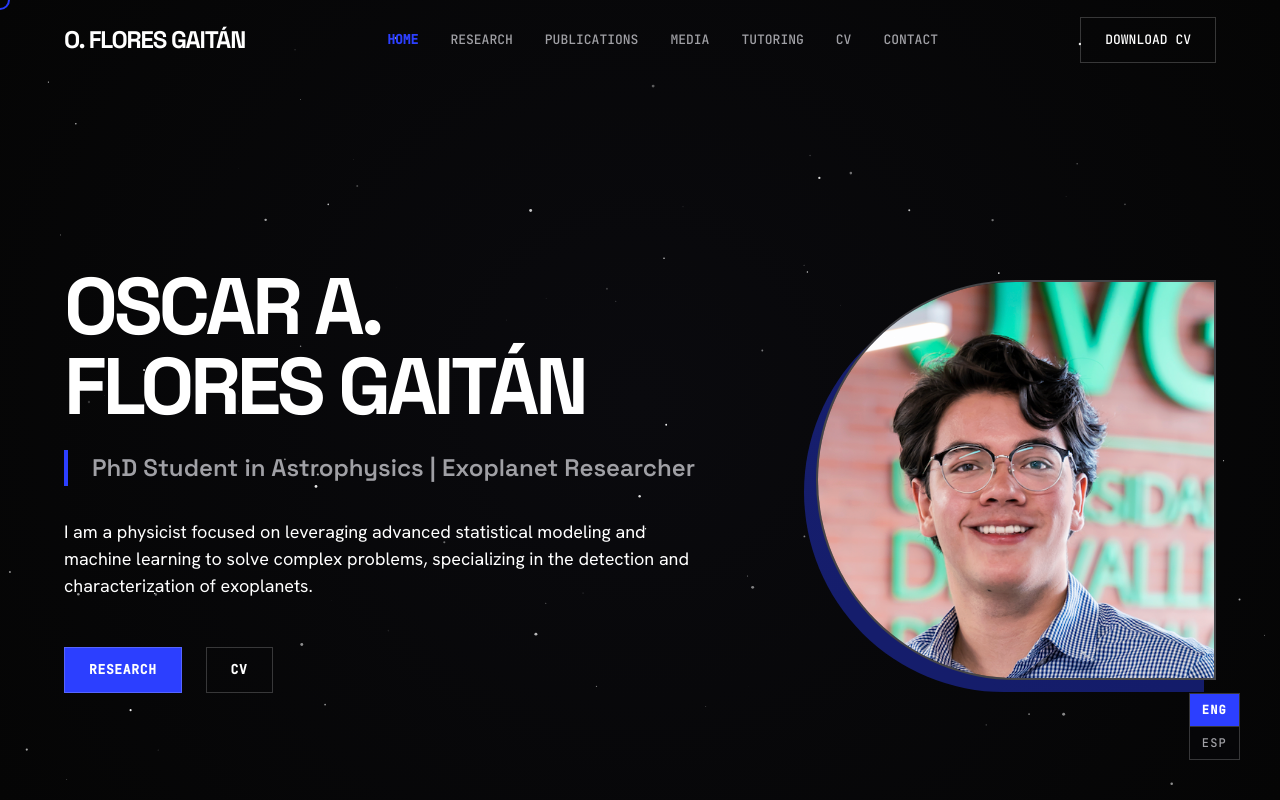
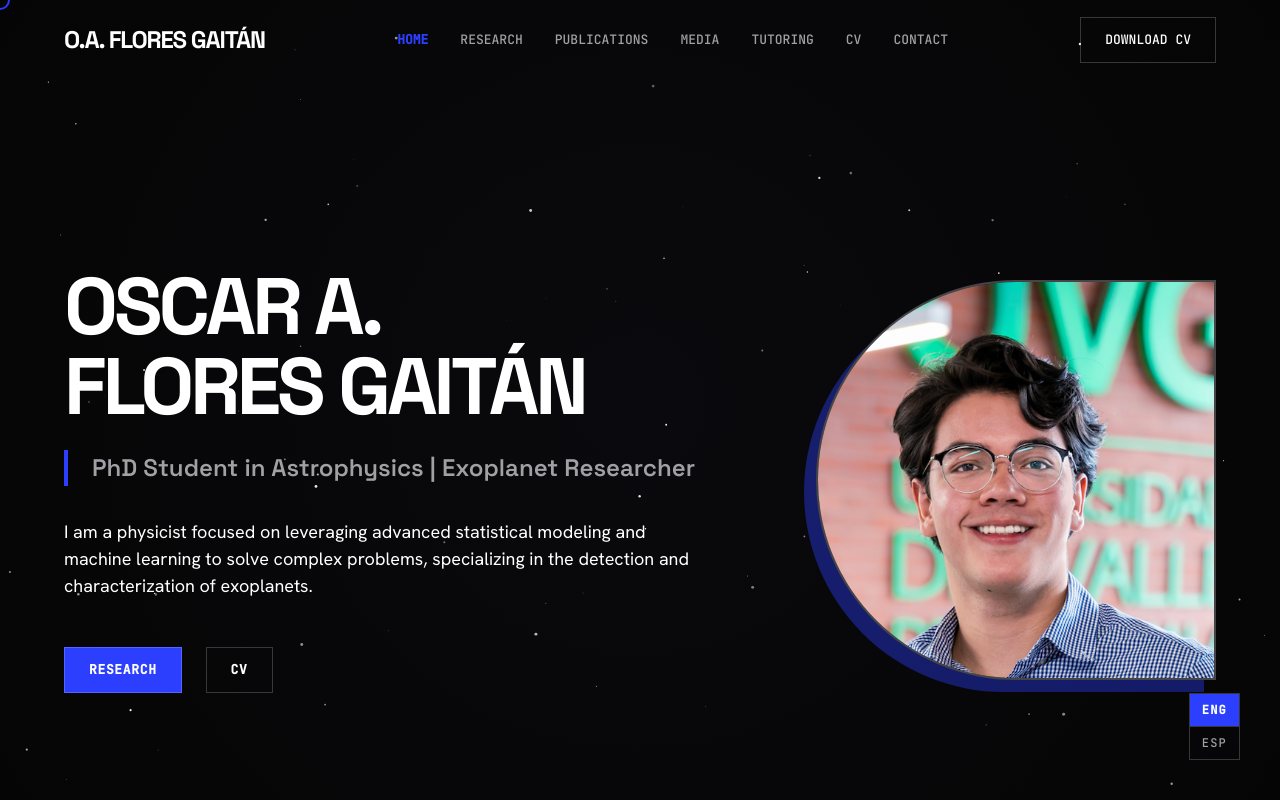
Before and after one commit to oscarfloresgaitan/oscarfloresgaitan.github.io, a React (Vite) app: page / in a window 1280 px wide. Shown: the top 800 px of the page. Built offline with nearby package versions, Linux system fonts and the light colour scheme.

Commit message:
Update header logo to O.A. FLORES GAITÁN

```diff
--- a/src/components/Navbar.tsx
+++ b/src/components/Navbar.tsx
@@ -49,7 +49,7 @@ export default function Navbar() {
         }`}
       >
         <a href="#top" onClick={(e) => handleNavClick(e, 'top')} className="font-headline-md text-headline-md font-bold tracking-tighter text-on-surface interactive flex items-center gap-2">
-          O. FLORES GAITÁN
+          O.A. FLORES GAITÁN
         </a>
         <div className="hidden md:flex gap-8 items-center">
           <a
```
